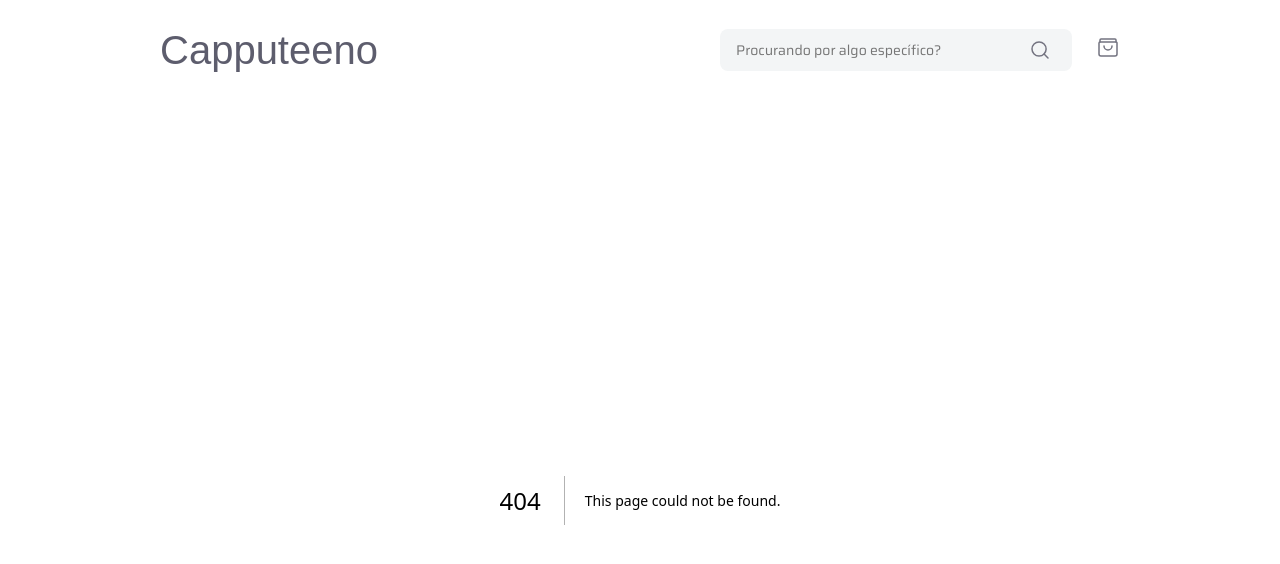
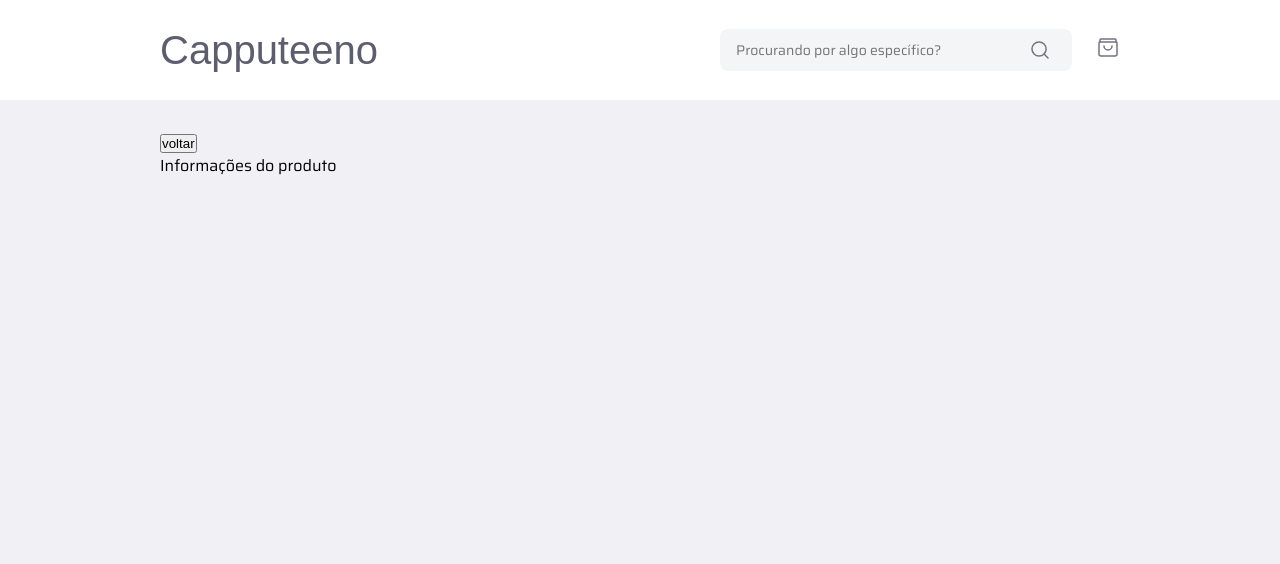
Before and after one commit to joeyanovich/capputeeno, a Next.js app in the folder capputeeno/: page /product in a window 1280 px wide. Before the commit this address had no page. Shown: the top 564 px of the page. Built offline with nearby package versions, Linux system fonts and the light colour scheme; a web font is replaced by a local one.

Commit message:
structure 🎨: create format pattern

```diff
--- /dev/null
+++ b/capputeeno/src/app/product/page.tsx
@@ -0,0 +1,22 @@
+"use client"
+
+import { DefaultPageLayout } from "@/components/default-page-layout"
+import styled from "styled-components"
+
+const Container = styled.div`
+  display: flex;
+  align-items: flex-start;
+  justify-content: center;
+  flex-direction: column;
+`
+
+export default function Product() {
+  return (
+    <DefaultPageLayout>
+      <Container>
+        <button>voltar</button>
+        <section>Informações do produto</section>
+      </Container>
+    </DefaultPageLayout>
+  )
+}
--- /dev/null
+++ b/capputeeno/src/components/default-page-layout.tsx
@@ -0,0 +1,14 @@
+"use client"
+
+import styled from "styled-components"
+
+export const DefaultPageLayout = styled.div`
+  min-height: 100vh;
+  padding: 0.75rem 1.5rem;
+
+  background-color: var(--bg-primary);
+
+  @media (min-width: ${props => props.theme.desktopBreakpoint}) {
+    padding: 2.125rem 10rem;
+  }
+`
```
Also changed, not shown: capputeeno/src/app/page.tsx (+9 -6 lines).
